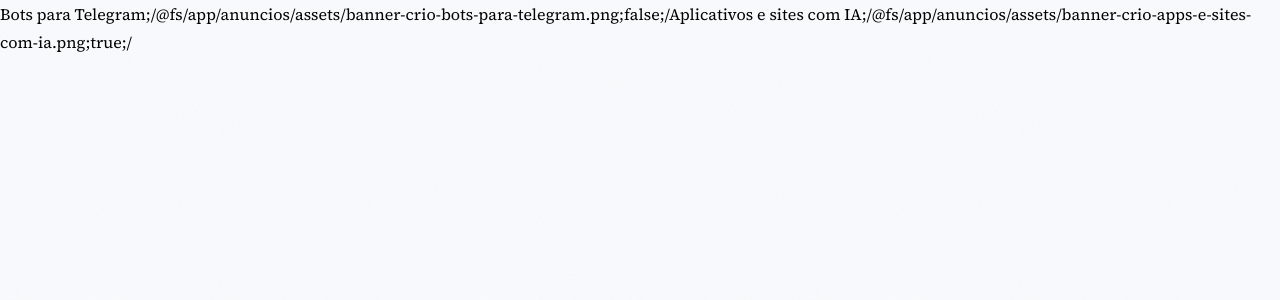
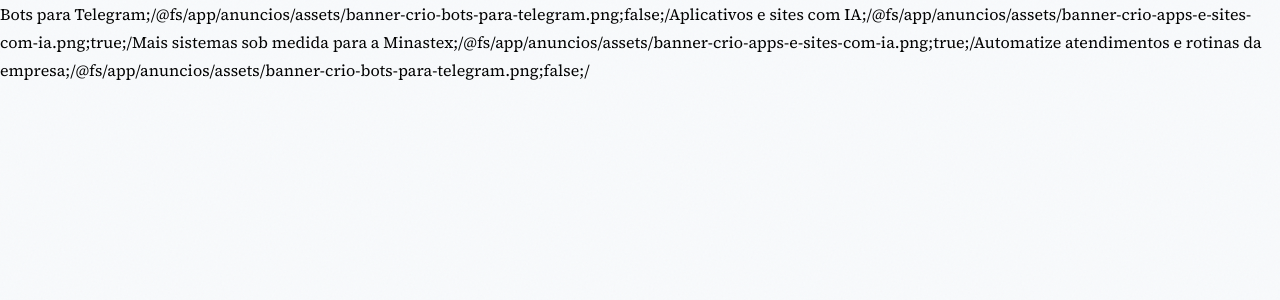
Before and after one commit to eliezer-dev-software-enginner/eliezer-dev, a Next.js app: page /anuncios in a window 1280 px wide. Shown: the top 300 px of the page. Built offline with nearby package versions, Linux system fonts and the light colour scheme; no server answers; a web font is replaced by a local one.

Commit message:
feat: target portfolio campaigns by application

```diff
--- a/app/anuncios/page.tsx
+++ b/app/anuncios/page.tsx
@@ -8,20 +8,42 @@ export default function Page() {
       image: bannerBots.src,
       urgent: false,
       redirect,
+      audience: 'plics-sw',
+      description: 'Automatize atendimentos e operações recorrentes.',
     },
     {
       title: 'Aplicativos e sites com IA',
       image: bannerSites.src,
       urgent: true,
       redirect,
+      audience: 'plics-sw',
+      description: 'Crie novas experiências digitais para sua empresa.',
+    },
+    {
+      title: 'Mais sistemas sob medida para a Minastex',
+      image: bannerSites.src,
+      urgent: true,
+      redirect,
+      audience: 'minastex-pedidos',
+      description: 'Transforme outros processos da empresa em aplicações simples, rápidas e integradas.',
+    },
+    {
+      title: 'Automatize atendimentos e rotinas da empresa',
+      image: bannerBots.src,
+      urgent: false,
+      redirect,
+      audience: 'minastex-pedidos',
+      description: 'Bots e integrações podem reduzir tarefas repetitivas e aproximar a equipe dos clientes.',
     },
   ];
   return (
     <>
       {ads.map((v) => (
-        <span key={v.image}
-          data-plics-ad="true"
+        <span key={`${v.audience}-${v.image}`}
+          data-plics-ad={v.audience === 'plics-sw' ? 'true' : undefined}
+          data-minastex-ad={v.audience === 'minastex-pedidos' ? 'true' : undefined}
           data-title={v.title}
+          data-description={v.description}
           data-image={v.image}
           data-urgent={String(v.urgent)}
           data-redirect={v.redirect}>
```
